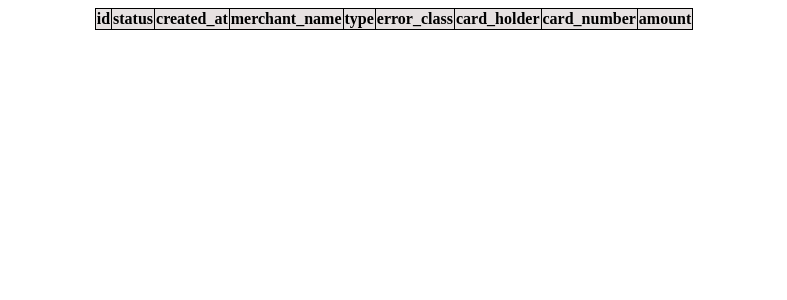
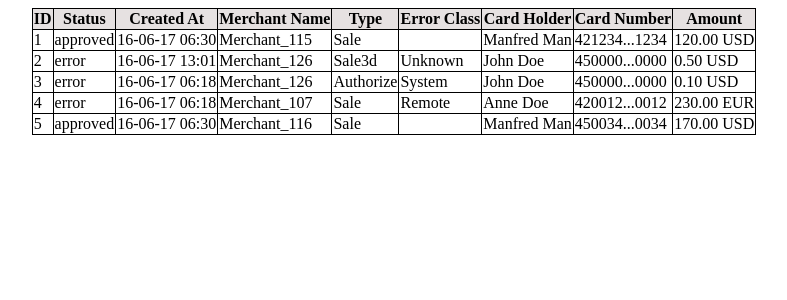
Before and after one commit to retr0future/emp, a React app: page / in a window 1280 px wide. Shown: the top 300 px of the page, without its empty margins (246-1033 px from the left). Built offline with nearby package versions, Linux system fonts and the light colour scheme.

Commit message:
Adding data class and table improvements

```diff
--- /dev/null
+++ b/data.json
@@ -0,0 +1,79 @@
+{
+  "payment_transactions": [
+    {
+      "id": 1,
+      "status": "approved",
+      "created_at": "2017-06-16 06:30:02",
+      "merchant_name": "Merchant_115",
+      "terminal_name": "Terminal 1",
+      "type": "SaleTransaction",
+      "error_class": "",
+      "error_message": "",
+      "card_holder": "Manfred Man",
+      "card_number": "421234...1234",
+      "amount": "12000",
+      "currency": "USD",
+      "unique_id": "3afed9dd95ecb85bd723c7f3b0f71550"
+    },
+    {
+      "id": 2,
+      "status": "error",
+      "created_at": "2017-06-16 13:01:32",
+      "merchant_name": "Merchant_126",
+      "terminal_name": "Terminal 13",
+      "type": "Sale3dTransaction",
+      "error_class": "Module::ConfigurationError",
+      "error_message": "Selected gateway is for test use only!",
+      "card_holder": "John Doe",
+      "card_number": "450000...0000",
+      "amount": "50",
+      "currency": "USD",
+      "unique_id": "4afed9dd95ecb85bd723c7f3b0f71551"
+    },
+    {
+      "id": 3,
+      "status": "error",
+      "created_at": "2017-06-16 06:18:01",
+      "merchant_name": "Merchant_126",
+      "terminal_name": "Terminal 13",
+      "type": "AuthorizeTransaction",
+      "error_class": "Module::SystemError",
+      "error_message": "Unknown system error! Please contact support!",
+      "card_holder": "John Doe",
+      "card_number": "450000...0000",
+      "amount": "10",
+      "currency": "USD",
+      "unique_id": "934761d9ac4805675916c44ea5041375"
+    },
+    {
+      "id": 4,
+      "status": "error",
+      "created_at": "2017-06-16 06:18:01",
+      "merchant_name": "Merchant_107",
+      "terminal_name": "Terminal 7",
+      "type": "SaleTransaction",
+      "error_class": "Module::RemoteError",
+      "error_message": "Unknown Service error!",
+      "card_holder": "Anne Doe",
+      "card_number": "420012...0012",
+      "amount": "23000",
+      "currency": "EUR",
+      "unique_id": "1709acd57f508afc04fcef581483e005"
+    },
+    {
+      "id": 5,
+      "status": "approved",
+      "created_at": "2017-06-16 06:30:05",
+      "merchant_name": "Merchant_116",
+      "terminal_name": "Terminal 3",
+      "type": "SaleTransaction",
+      "error_class": "",
+      "error_message": "",
+      "card_holder": "Manfred Man",
+      "card_number": "450034...0034",
+      "amount": "17000",
+      "currency": "USD",
+      "unique_id": "abfed77d88ecb99bd723c7f3b0f71660"
+    }
+  ]
+}
--- a/src/App.js
+++ b/src/App.js
@@ -1,21 +1,44 @@
 import React from "react";
-import './App.css';
+import "./App.css";
+import PaymentTransactions from "./PaymentTransactions.js";
 const App = () => {
+  const paymentTransactions = new PaymentTransactions();
+  const transactions = paymentTransactions.getTransactions();
+  const errorClassMap = {
+    'Module::SystemError': 'System',
+    'Module::RemoteError': 'Remote',
+    'Module::ConfigurationError': 'Unknown'
+  };
   return (
     <table className="table">
       <thead>
-      <tr className="headRow">
-        <th>id</th>
-        <th>status</th>
-        <th>created_at</th>
-        <th>merchant_name</th>
-        <th>type</th>
-        <th>error_class</th>
-        <th>card_holder</th>
-        <th>card_number</th>
-        <th>amount</th>
-      </tr>
+        <tr className="headRow">
+          <th>ID</th>
+          <th>Status</th>
+          <th>Created At</th>
+          <th>Merchant Name</th>
+          <th>Type</th>
+          <th>Error Class</th>
+          <th>Card Holder</th>
+          <th>Card Number</th>
+          <th>Amount</th>
+        </tr>
       </thead>
+      <tbody>
+        {transactions.map(transaction => (
+          <tr key={transaction.id}>
+            <td>{transaction.id}</td>
+            <td>{transaction.status}</td>
+            <td>{new Date(transaction.created_at).toLocaleString('en-GB', { year: '2-digit', month: '2-digit', day: '2-digit', hour: '2-digit', minute: '2-digit' }).replace(',', '').replace(/\//g, '-')}</td>
+            <td>{transaction.merchant_name}</td>
+            <td>{transaction.type.replace('Transaction', '')}</td>
+            <td>{errorClassMap[transaction.error_class]}</td>
+            <td>{transaction.card_holder}</td>
+            <td>{transaction.card_number}</td>
+            <td>{parseFloat(transaction.amount/100).toFixed(2)} {transaction.currency}</td>
+          </tr>
+        ))}
+      </tbody>
     </table>
   );
 };
--- /dev/null
+++ b/src/PaymentTransactions.js
@@ -0,0 +1,16 @@
+import data from '../data.json';
+
+class PaymentTransactions {
+  constructor() {
+    this.transactions = data.payment_transactions;
+  }
+
+  getTransactions() {
+    return this.transactions;
+  }
+
+  getTransaction(id) {
+    return this.transactions.find(transaction => transaction.id === id);
+  }
+}
+export default PaymentTransactions;
--- a/webpack.config.js
+++ b/webpack.config.js
@@ -16,7 +16,7 @@ module.exports={
         liveReload: true
     },
     resolve: {
-        extensions: ['.js','.jsx','.json', 'css']
+        extensions: ['.js','.jsx','.json', '.css']
     },
     module:{
         rules: [
```
